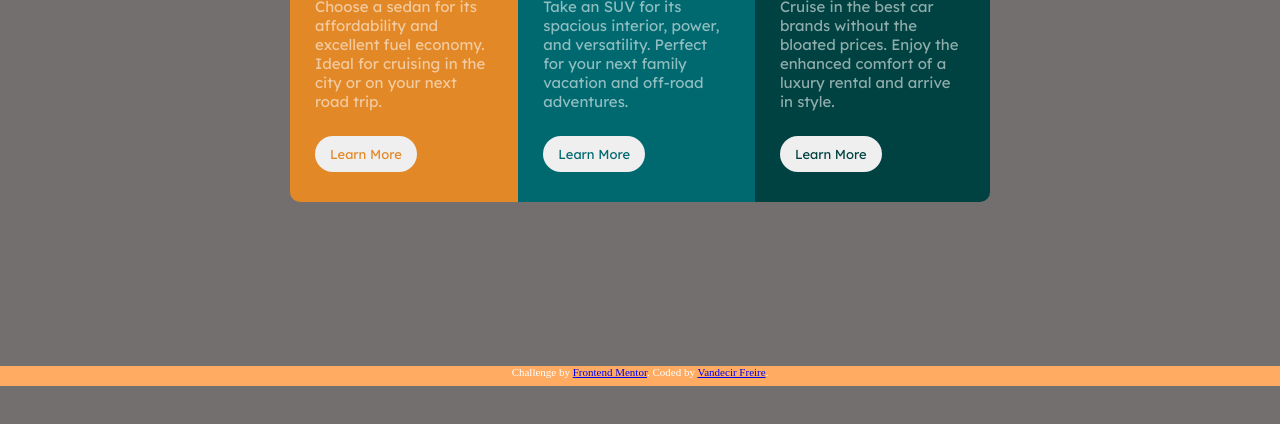
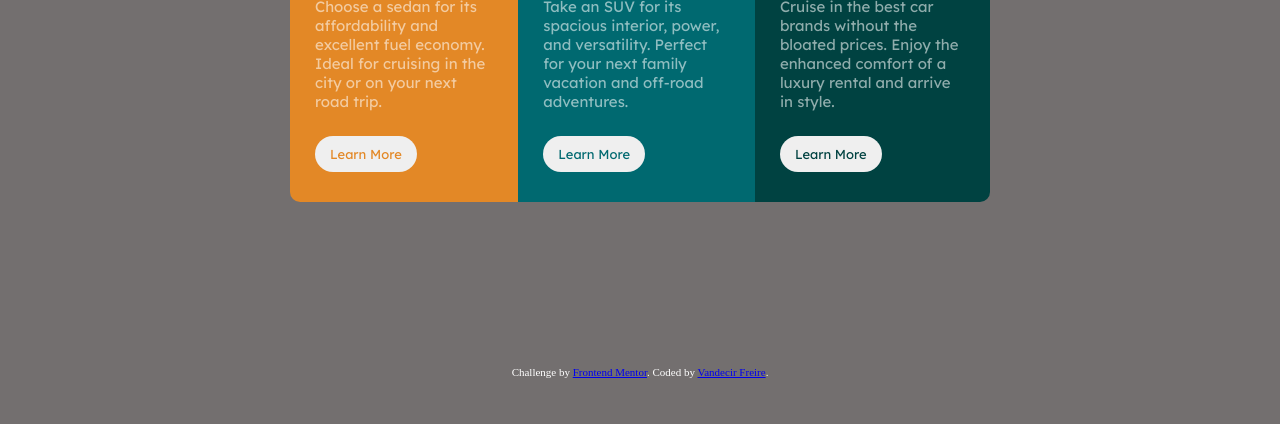
Before and after one commit to VandecirFreire/3-column-preview, a plain HTML site: page index.html in a window 1280 px wide. Shown: the part 414-838 px from the top of the page. Drawn offline with Linux system fonts and the light colour scheme.

Commit message:
Final
ultimo ajuste no footer e projeto finalizado.

```diff
--- a/style.css
+++ b/style.css
@@ -6,7 +6,7 @@
   border: border-box;
 }
 
-body {
+html, body {
   background: rgb(115, 111, 111);
   height: 100%;
   width: 100%;
@@ -70,6 +70,7 @@
   align-content: center;
   border-radius: 0px 0px 10px 10px;
   margin: 0px 20px 40px 20px;
+
 }
 
 .carsLux button {
@@ -98,15 +99,15 @@
 }
 
 footer {
-  background: #ffab62;
   width: 100%;
   height: 20px;
 
   text-align: center;
   height: 20px;
-  position: absolute;
+
   bottom: 0;
   left: 0;
+
 
   font-size: 11px;
   color: white;
@@ -140,5 +141,9 @@
     border-radius: 0px 10px 10px 0px;
   }
 
+  footer {
+    position: absolute;
+  }
+
 
 }
```
